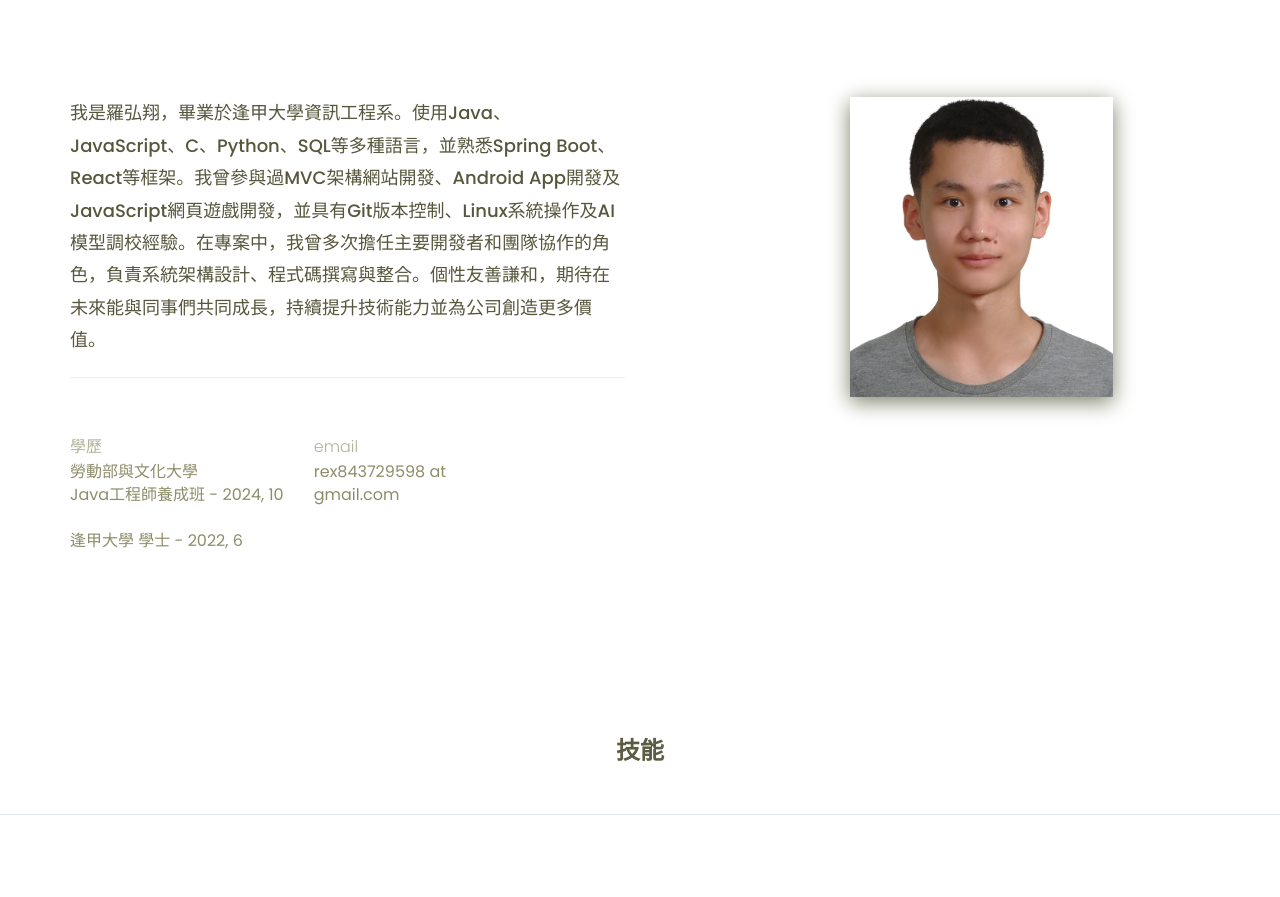
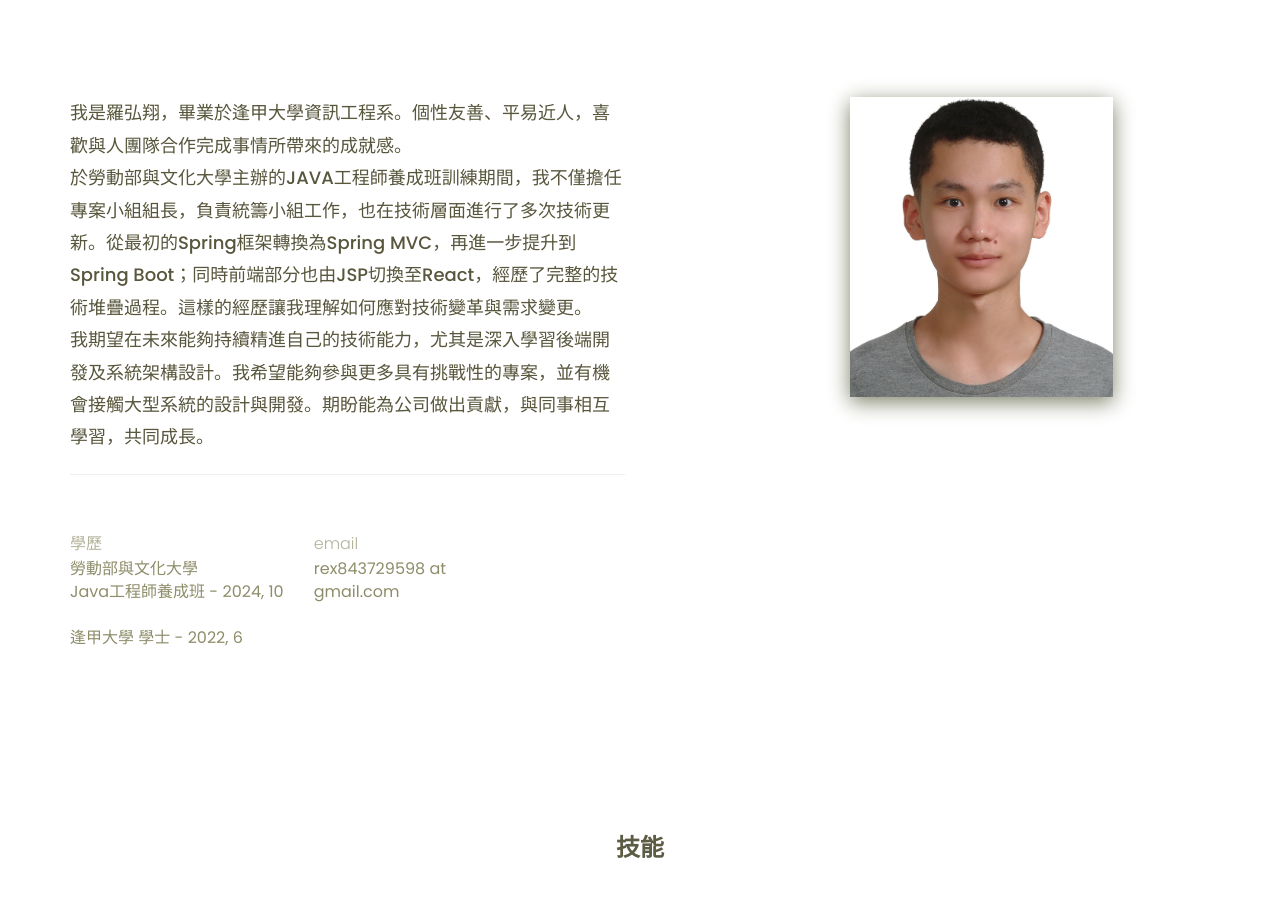
Before and after one commit to Rex06020/Rex06020.github.io, a plain HTML site: page docs/index.html in a window 1280 px wide. Shown: the part 1020-1917 px from the top of the page. Drawn offline with nearby package versions, Linux system fonts and the light colour scheme.

Commit message:
Update index.html

```diff
--- a/docs/index.html
+++ b/docs/index.html
@@ -113,7 +113,9 @@
 						<div class="col-sm-6">
 							<div class="single-about-txt">
 								<h3>
-									我是羅弘翔，畢業於逢甲大學資訊工程系。使用Java、JavaScript、C、Python、SQL等多種語言，並熟悉Spring Boot、React等框架。我曾參與過MVC架構網站開發、Android App開發及JavaScript網頁遊戲開發，並具有Git版本控制、Linux系統操作及AI模型調校經驗。在專案中，我曾多次擔任主要開發者和團隊協作的角色，負責系統架構設計、程式碼撰寫與整合。個性友善謙和，期待在未來能與同事們共同成長，持續提升技術能力並為公司創造更多價值。
+									我是羅弘翔，畢業於逢甲大學資訊工程系。個性友善、平易近人，喜歡與人團隊合作完成事情所帶來的成就感。<br />
+									於勞動部與文化大學主辦的JAVA工程師養成班訓練期間，我不僅擔任專案小組組長，負責統籌小組工作，也在技術層面進行了多次技術更新。從最初的Spring框架轉換為Spring MVC，再進一步提升到Spring Boot；同時前端部分也由JSP切換至React，經歷了完整的技術堆疊過程。這樣的經歷讓我理解如何應對技術變革與需求變更。<br />
+									我期望在未來能夠持續精進自己的技術能力，尤其是深入學習後端開發及系統架構設計。我希望能夠參與更多具有挑戰性的專案，並有機會接觸大型系統的設計與開發。期盼能為公司做出貢獻，與同事相互學習，共同成長。
 								</h3>
 								<hr>
 								<div class="row">
```
